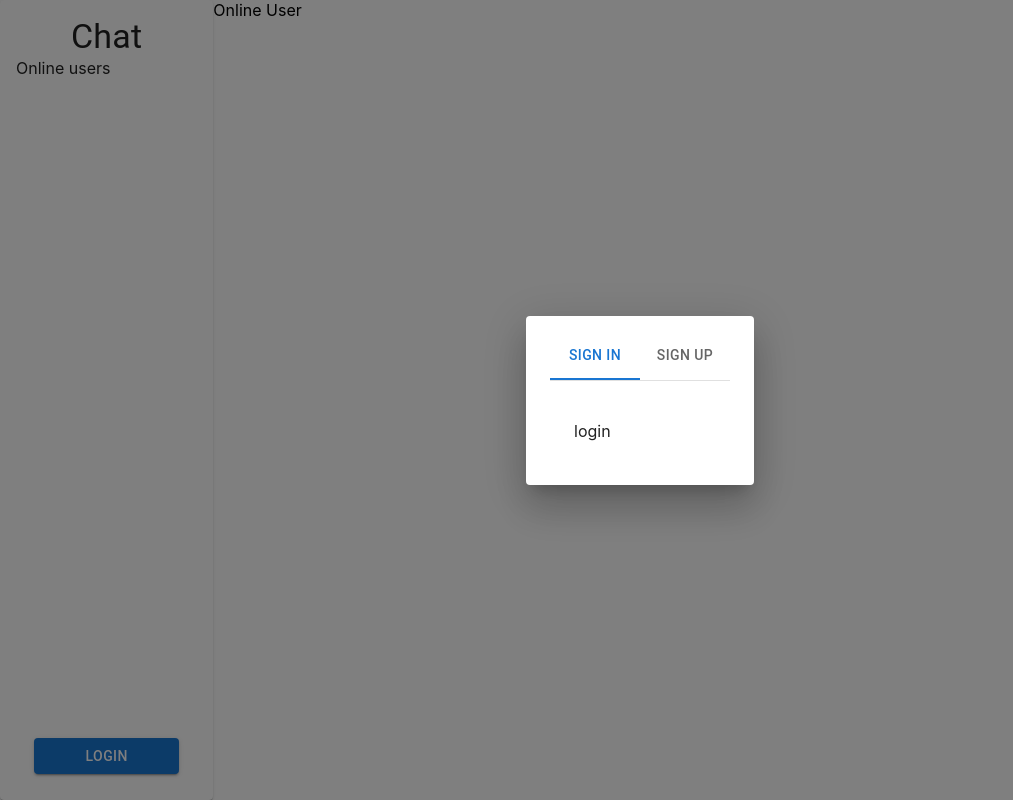
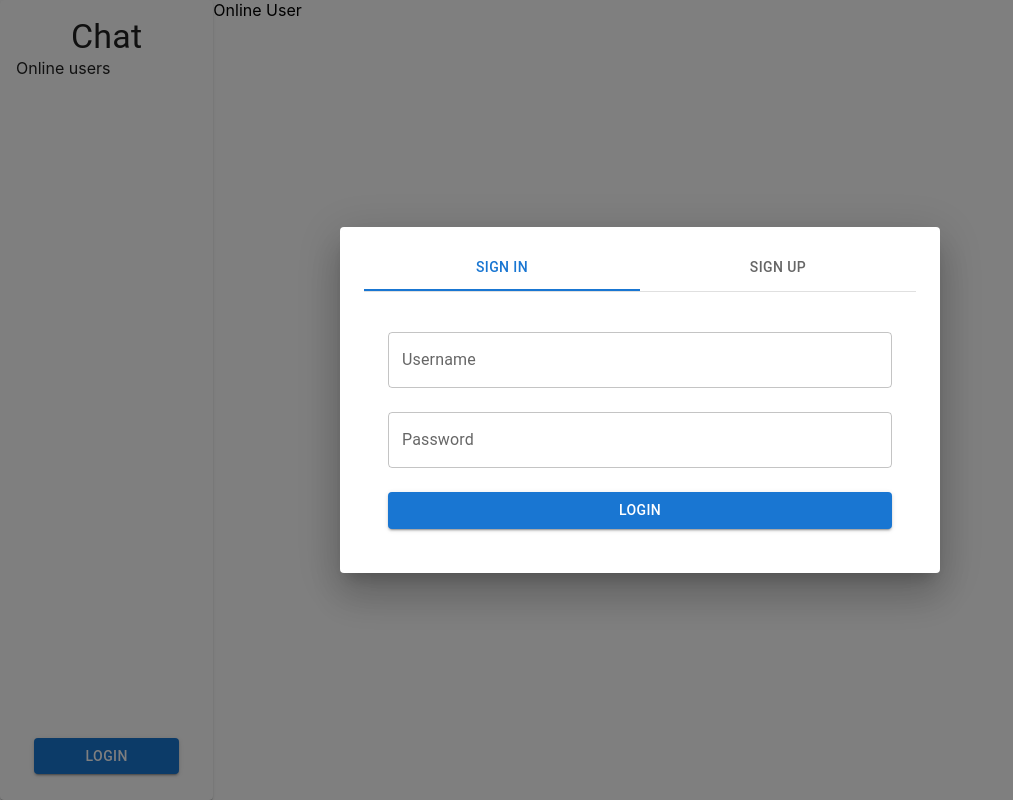
Before and after one commit to perkzen/e2ee-chat-frontend, a React (Create React App) app: page / in a window 1280 px wide. Shown: the whole page, without its empty margins (0-1013 px from the left). Built offline with nearby package versions, Linux system fonts and the light colour scheme.

Commit message:
feat: add form state

```diff
--- a/src/components/ui/AuthModal/AuthModal.tsx
+++ b/src/components/ui/AuthModal/AuthModal.tsx
@@ -21,10 +21,10 @@ const AuthModal: FC<ModalProps> = ({open, onClose}) => {
 
     return (
         <TabContext value={value}>
-            <Dialog open={open} onClose={onClose}>
+            <Dialog open={open} onClose={onClose} fullWidth>
                 <DialogTitle>
                     <Box sx={{borderBottom: 1, borderColor: 'divider'}}>
-                        <TabList onChange={handleChange} aria-label="lab API tabs example">
+                        <TabList onChange={handleChange} variant={"fullWidth"}>
                             <Tab label="Sign in" value="1"/>
                             <Tab label="Sign up" value="2"/>
                         </TabList>
--- a/src/components/ui/Button/Button.tsx
+++ b/src/components/ui/Button/Button.tsx
@@ -3,7 +3,7 @@ import { Button as MUIButton } from '@mui/material';
 
 interface ButtonProps {
   text: string;
-  onClick: () => void;
+  onClick?: () => void;
 }
 
 const Button: FC<ButtonProps> = ({ text, onClick }) => {
--- /dev/null
+++ b/src/components/ui/LoginTab/LoginTab.module.scss
@@ -0,0 +1,5 @@
+.Container {
+  display: flex;
+  flex-direction: column;
+  gap: 1.5rem;
+}
--- a/src/components/ui/LoginTab/LoginTab.tsx
+++ b/src/components/ui/LoginTab/LoginTab.tsx
@@ -1,11 +1,37 @@
-import React from 'react';
+import React, { FC } from 'react';
+import classes from './LoginTab.module.scss';
+import { Button, Input } from '../index';
+import { useForm } from 'react-hook-form';
 
-const LoginTab = () => {
-    return (
-        <div>
-            login
-        </div>
-    );
+interface LoginFormData {
+  username: string;
+  password: string;
+}
+
+const defaultValues: LoginFormData = {
+  username: '',
+  password: '',
+};
+
+const LoginTab: FC = () => {
+  const { register, formState, handleSubmit } = useForm<LoginFormData>({
+    reValidateMode: 'onSubmit',
+    defaultValues,
+  });
+
+  const { errors } = formState;
+
+  const onSubmit = (data: LoginFormData) => {
+    console.log(data);
+  };
+
+  return (
+    <form className={classes.Container} onSubmit={handleSubmit(onSubmit)}>
+      <Input label={'Username'} {...register('username')} />
+      <Input label={'Password'} {...register('password')} type={'password'} />
+      <Button text={'Login'} onClick={() => console.log('test')} />
+    </form>
+  );
 };
 
 export default LoginTab;
--- /dev/null
+++ b/src/components/ui/RegisterTab/RegisterTab.module.scss
@@ -0,0 +1,5 @@
+.Container {
+  display: flex;
+  flex-direction: column;
+  gap: 1.5rem;
+}
--- a/src/components/ui/RegisterTab/RegisterTab.tsx
+++ b/src/components/ui/RegisterTab/RegisterTab.tsx
@@ -1,11 +1,44 @@
-import React from 'react';
+import React, { FC } from 'react';
+import classes from './RegisterTab.module.scss';
+import { Button, Input } from '../index';
+import { useForm } from 'react-hook-form';
 
-const RegisterTab = () => {
-    return (
-        <div>
-            register
-        </div>
-    );
+interface RegisterFormData {
+  username: string;
+  password1: string;
+  password2: string;
+}
+
+const defaultValues: RegisterFormData = {
+  username: '',
+  password1: '',
+  password2: '',
+};
+
+const RegisterTab: FC = () => {
+  const { register, formState, handleSubmit } = useForm<RegisterFormData>({
+    reValidateMode: 'onSubmit',
+    defaultValues,
+  });
+
+  const { errors } = formState;
+
+  const onSubmit = (data: RegisterFormData) => {
+    console.log(data);
+  };
+
+  return (
+    <form className={classes.Container} onSubmit={handleSubmit(onSubmit)}>
+      <Input label={'Username'} {...register('username')} />
+      <Input label={'Password'} {...register('password1')} type={'password'} />
+      <Input
+        label={'Confirm password'}
+        {...register('password2')}
+        type={'password'}
+      />
+      <Button text={'Register'} />
+    </form>
+  );
 };
 
 export default RegisterTab;
```
